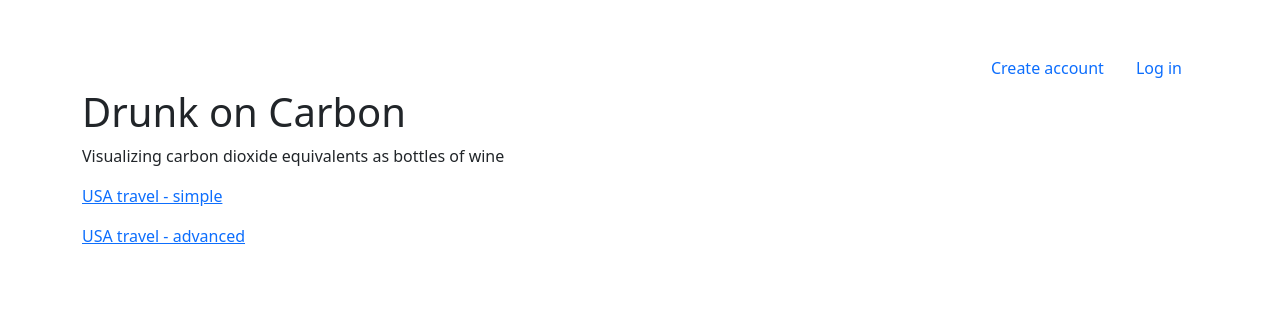
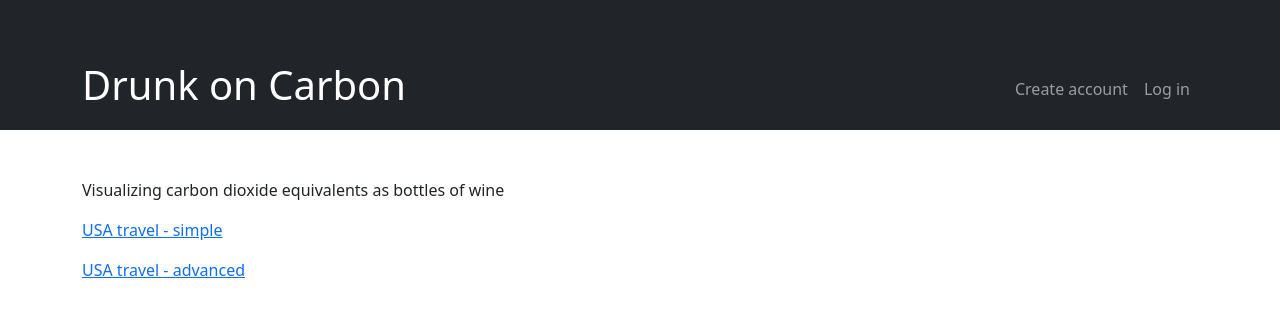
Before and after one commit to TayTufenkjian/drunk-on-carbon, a Django app: page / in a window 1280 px wide. Shown: the top 317 px of the page. Run offline with Django 4.2, Linux system fonts and the light colour scheme.

Commit message:
navbar style updates

```diff
--- a/carbon/static/styles.css
+++ b/carbon/static/styles.css
@@ -19,7 +19,7 @@
     text-align: center;
 }
 
-#site-name a,  #site-name:hover {
+.navbar-brand, .navbar-brand:hover {
     color: #212529;
     text-decoration: none;
 }
--- a/carbon/templates/layout.html
+++ b/carbon/templates/layout.html
@@ -17,8 +17,10 @@
         <title>Drunk on Carbon</title>
     </head>
     <body>
+        <nav class="navbar navbar-expand-sm navbar-dark bg-dark">
             <div class="container">
-            <nav class="nav justify-content-end">
+                <a class="navbar-brand" href="/"><h1>Drunk on Carbon</h1></a>
+                <div class="navbar-nav">
                     {% if user.is_authenticated %}
                         <a class="nav-link" href="#">{{ user.username }}</a>
                         <a class="nav-link" href="{% url 'logout' %}">Log out</a>
@@ -26,9 +28,10 @@
                         <a class="nav-link" href="{% url 'create_account' %}">Create account</a>
                         <a class="nav-link" href="{% url 'login' %}">Log in</a>
                     {% endif %}
+                </div>
+            </div>
         </nav>
-
-            <h1 id="site-name"><a href="/">Drunk on Carbon</a></h1>
+        <div class="container">
             <p>Visualizing carbon dioxide equivalents as bottles of wine</p>
 
             {% block body %}
```
Lines whose indentation alone changed are shown as unchanged.
